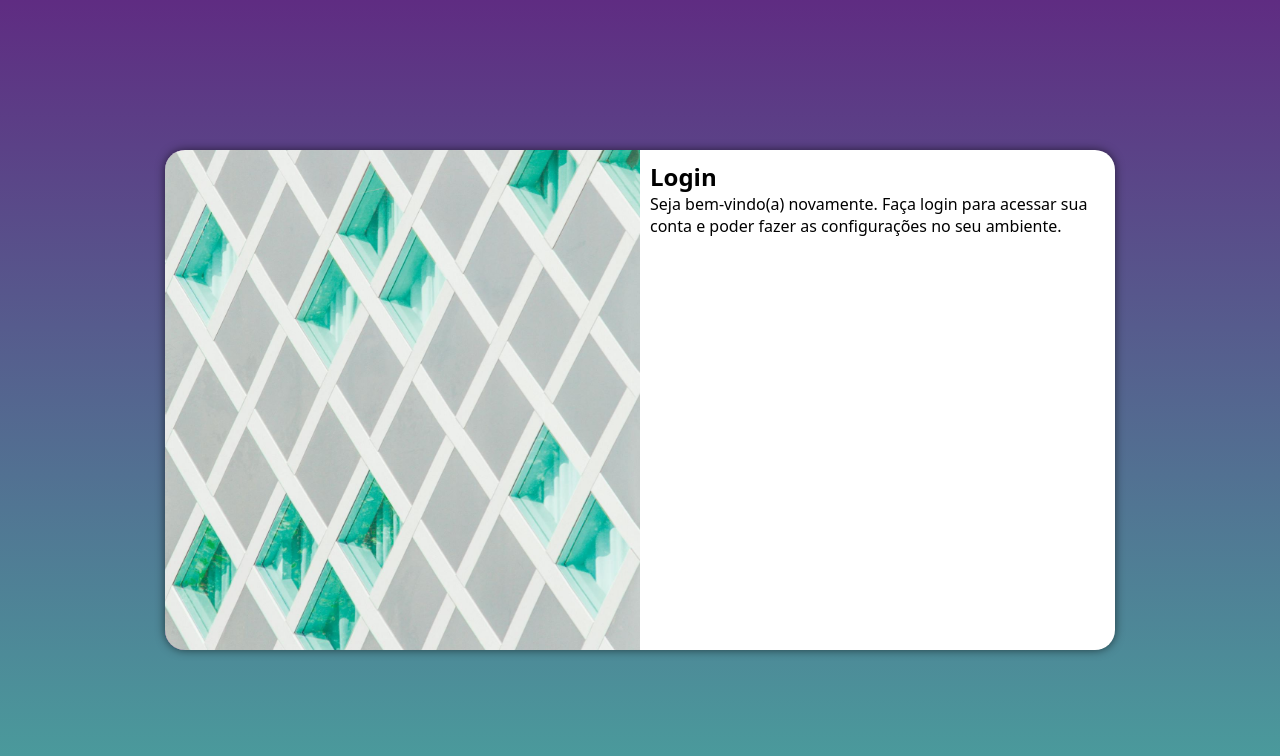
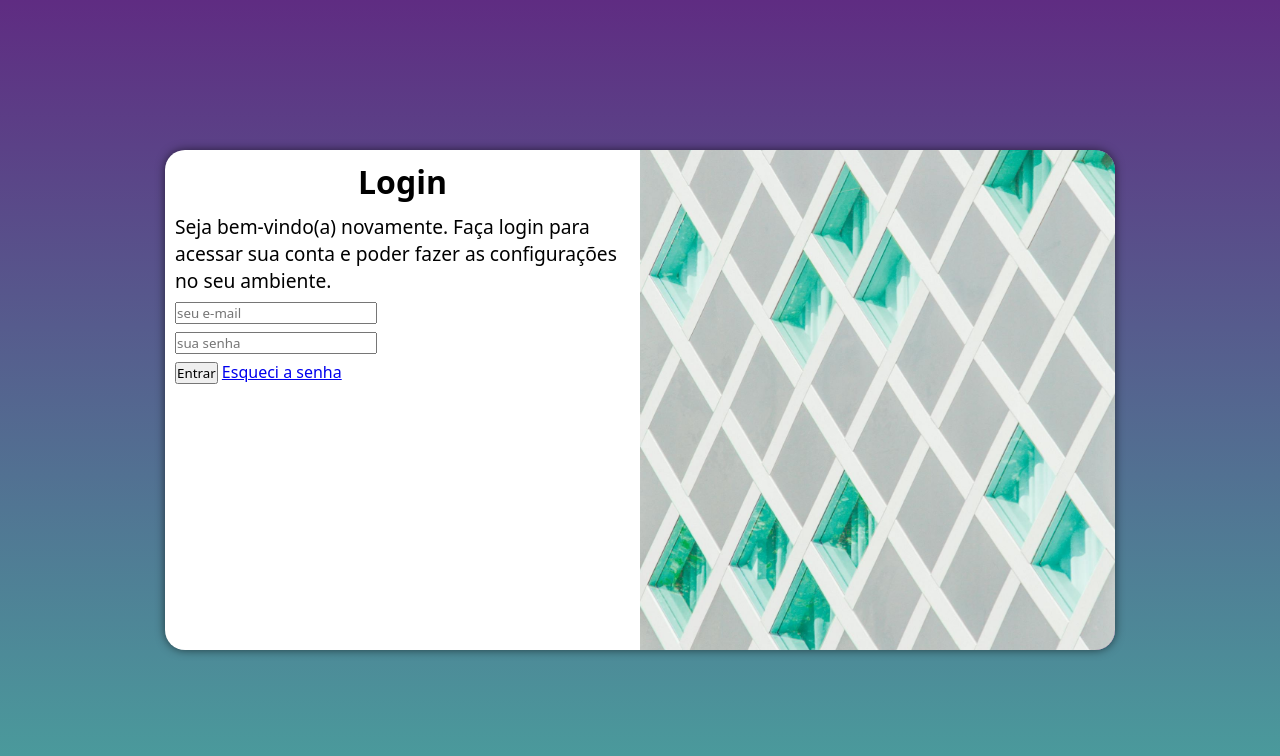
Before and after one commit to devisaquereis/tela-login, a plain HTML site: page index.html in a window 1280 px wide. Drawn offline with Linux system fonts and the light colour scheme.

Commit message:
Criação do formulário

```diff
--- a/estilos/media-query.css
+++ b/estilos/media-query.css
@@ -41,16 +41,26 @@
     }
 
     section#login div#img{
-        float: left;
+        float: right;
         width: 50%;
         height: 100%;
 
     }
 
     section#login div#formulario{
-        float: right;
+        float: left;
         width: 50%;
 
     }
 
+    div#formulario h1{
+    font-size: 2em;
+
 }
+
+    div#formulario p{
+    font-size: 1.2em;
+
+}
+
+}
--- a/estilos/style.css
+++ b/estilos/style.css
@@ -15,7 +15,7 @@
 }
 
 body, html{
-    background-color: #5f2c82;
+    background-color: #4ca9af;
     height: 100vh;
     width: 100vw;
 
@@ -58,3 +58,26 @@ section#login div#formulario{
 
 
 }
+
+div#formulario h1{
+    text-align: center;
+    margin-bottom: 10px;
+
+
+}
+
+div#formulario p{
+    font-size: 0.8em;
+
+}
+
+/* div.campo{
+    position: absolute;
+    top: 70%;
+
+}
+
+div.campo #isenha{
+    margin: 50px 0px;
+
+} */
--- a/index.html
+++ b/index.html
@@ -4,6 +4,8 @@
     <meta charset="UTF-8">
     <meta name="viewport" content="width=device-width, initial-scale=1.0">
     <title>Login</title>
+    <link href="https://fonts.googleapis.com/icon?family=Material+Icons"
+      rel="stylesheet">
     <link rel="stylesheet" href="estilos/style.css">
     <link rel="stylesheet" href="estilos/media-query.css">
 </head>
@@ -18,7 +20,18 @@
                 <p>Seja bem-vindo(a) novamente. Faça login para acessar sua conta e poder fazer as configurações no seu ambiente.</p>
 
                 <form action="login.js" method="post">
-
+                    <div class="campo">
+                        <input type="email" name="login" id="ilogin" placeholder="seu e-mail" required maxlength="30">
+                        <label for="ilogin"><span class="material-icons">&#xe7fd;</span></label>
+                    </div>
+                    <div class="campo">
+                        <input type="password" name="senha" id="isenha" placeholder="sua senha" required minlength="8" maxlength="20">
+                        <label for="isenha"><span class="material-icons">&#xe897;</span></label>
+                    </div>
+                    <input type="submit" value="Entrar">
+                    <a href="esqueci.html">
+                        Esqueci a senha<span class="material-icons">&#xec0a;</span>
+                    </a>
                 </form>
             </div>
         </section>
```
